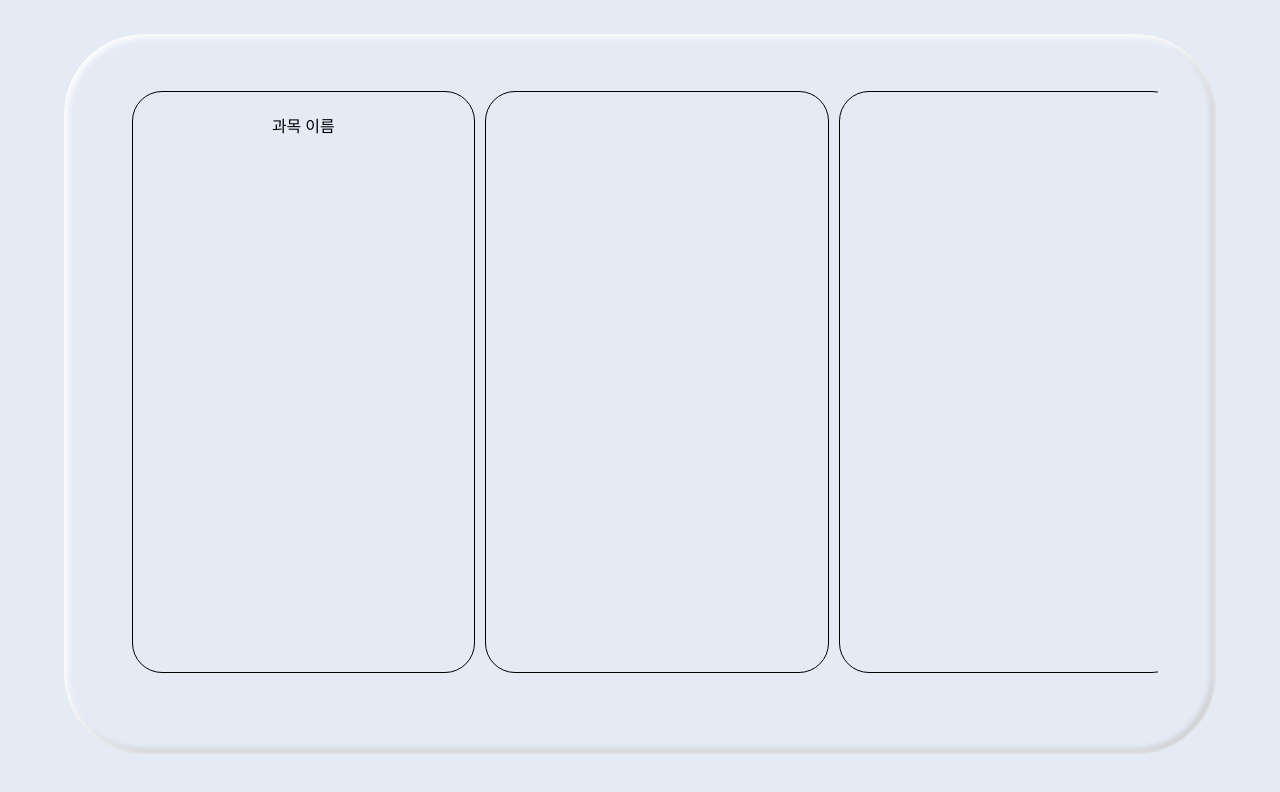
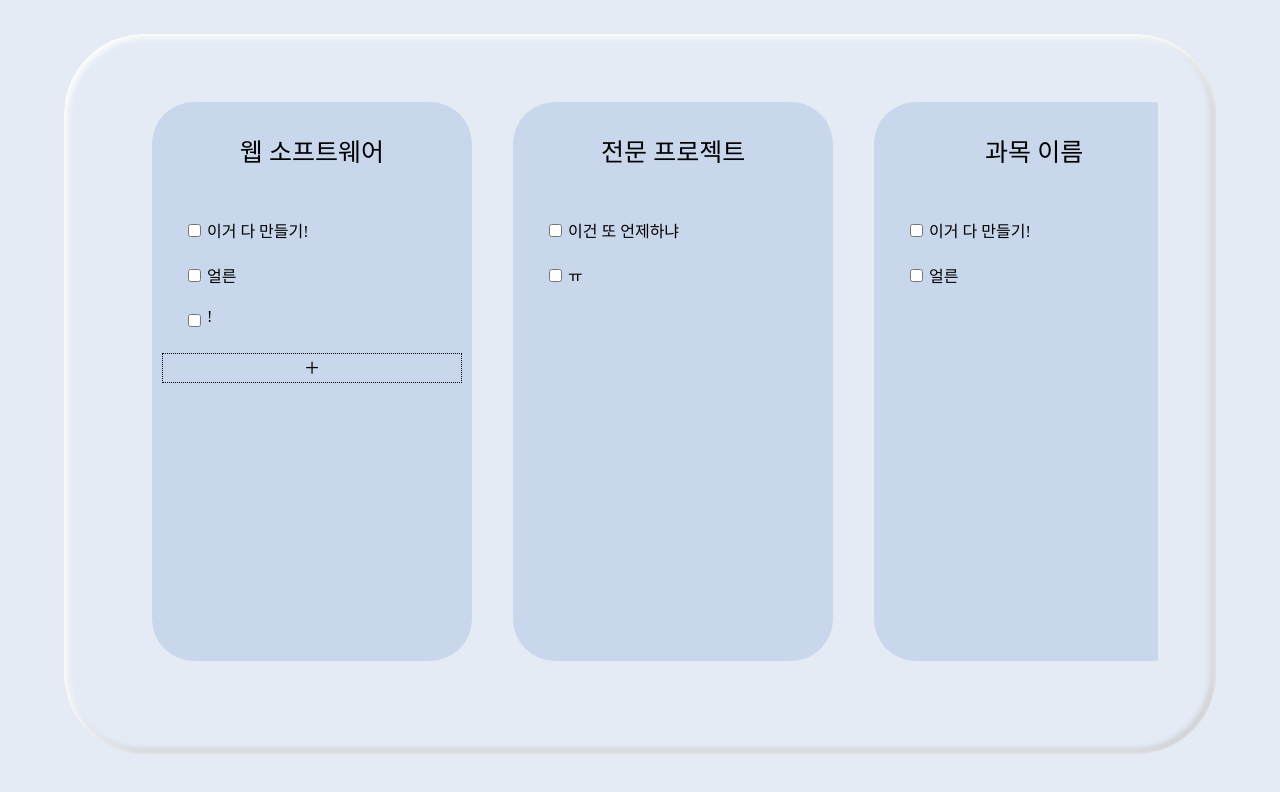
Before and after one commit to WebTeam-CBNU/Web_Programming, a plain HTML site: page src/html/homeworklist.html in a window 1280 px wide. Drawn offline with Linux system fonts and the light colour scheme.

Commit message:
살려줘

```diff
--- a/src/html/homeworklist.html
+++ b/src/html/homeworklist.html
@@ -11,20 +11,71 @@
     <body>
         <div id="box" class="box">
             <div class="rowscroll">
-                <div class="list-item">
-                    <div>과목 이름</div>
+                <div class="subject-block">
+                    <div class="subject-title">웹 소프트웨어</div>
+                    <div  id="subject1">
+                        <div class="homework">
+                            <input type='checkbox' name='subject1' value='homework1' style="margin:6px;"/>
+                            <p>이거 다 만들기!</p>
+                        </div>
+                        <div class="homework">
+                            <input type='checkbox' name='subject1' value='homework2' style="margin:6px;"/>
+                            <p>얼른</p>
+                        </div>
+                        <div class="homework">
+                            <input type='checkbox' name='subject1' value='homework2' style="margin:6px;"/>
+                            <p>!</p>
+                        </div>
+                    </div>
+                    <div class="add-homework" onclick="createHomework()">+</div>
                 </div>
-                <div class="list-item"></div>
-                <div class="list-item"></div>
-                <div class="list-item"></div>
-                <div class="list-item"></div>
-                <div class="list-item"></div>
-                <div class="list-item"></div>
-                <div class="list-item"></div>
-                <div class="list-item"></div>
+                <div class="subject-block">
+                    <div class="subject-title">전문 프로젝트</div>
+                    <div class="homework">
+                        <input type='checkbox' name='subject1' value='homework1' style="margin:6px;"/>
+                        <p>이건 또 언제하냐</p>
+                    </div>
+                    <div class="homework">
+                        <input type='checkbox' name='subject1' value='homework2' style="margin:6px;"/>
+                        <p>ㅠ</p>
+                    </div>
+                </div>
+                <div class="subject-block">
+                    <div class="subject-title">과목 이름</div>
+                    <div class="homework">
+                        <input type='checkbox' name='subject1' value='homework1' style="margin:6px;"/>
+                        <p>이거 다 만들기!</p>
+                    </div>
+                    <div class="homework">
+                        <input type='checkbox' name='subject1' value='homework2' style="margin:6px;"/>
+                        <p>얼른</p>
+                    </div>
+                </div>
+                <div class="subject-block">
+                    <div class="subject-title">과목 이름</div>
+                    <div class="homework">
+                        <input type='checkbox' name='subject1' value='homework1' style="margin:6px;"/>
+                        <p>이거 다 만들기!</p>
+                    </div>
+                    <div class="homework">
+                        <input type='checkbox' name='subject1' value='homework2' style="margin:6px;"/>
+                        <p>얼른</p>
+                    </div>
+                </div>
+                <div class="subject-block">
+                    <div class="subject-title">과목 이름</div>
+                    <div class="homework">
+                        <input type='checkbox' name='subject1' value='homework1' style="margin:6px;"/>
+                        <p>이거 다 만들기!</p>
+                    </div>
+                    <div class="homework">
+                        <input type='checkbox' name='subject1' value='homework2' style="margin:6px;"/>
+                        <p>얼른</p>
+                    </div>
+                </div>
             </div>
 
         </div>
-    <script src="../js/todaylist.js"></script>
+    <script src="../js/homeworklist.js"></script>
     </body>
 </html>
--- a/src/js/homeworklist.js
+++ b/src/js/homeworklist.js
@@ -0,0 +1,23 @@
+
+
+//체크리스트 만드는 함수
+function createHomework() {
+    const newHomework = document.createElement('div');
+
+    const subjectArray = ["subject1, subject2"];
+
+    // test 줄입니다
+    let testElement = Array.from(document.querySelectorAll(`homework`))
+    let fuck = document.getElementsByClassName("add-homework")[0]
+    fuck.innerHTML = testElement.length
+
+    newHomework.setAttribute("class", "homework");
+    // 1. 몇번째 child인지 알 수 있는 방법 찾기
+    // 2. 몇번째 차일드인지 저장하는 변수 구현
+    // 3. 그 변수를 밑에 subjectArray에 적용
+
+    newHomework.innerHTML =
+          `<input type='checkbox' name='${subjectArray[0]}' value='homework1' style='margin:6px;'/><p>새로운 과제~</p>`;
+    // 4. <body>에 1에서 만든 <div> element 붙이기
+    document.getElementById("subject1").appendChild(newHomework);
+  }
--- a/src/style/homeworklist.css
+++ b/src/style/homeworklist.css
@@ -11,19 +11,42 @@
     display: none; /* Chrome, Safari, Opera*/
 }
 
-.list-item {
+.subject-block {
     flex: 0 0 auto;
     width: 300px;
     height: 89%;
-    border-radius: 30px;
-    border:1px solid;
-    margin-left: 10px;
-    padding:2%;
+    border-radius: 42px;
+    margin:1%;
+    padding:1%;
+    margin-left: 30px;
+    text-align: left;
+    background-color: #C8D7EB;
     display: inline-block;
   }
 
   .subject-title{
+      display: block;
+      text-align: center;
+      font-size: 25px;
+      margin-top: 20px;
+      margin-bottom: 50px;
+  }
 
-      height: 50px;
-      width:130px;
+  .homework{
+      display: flex;
+      margin:20px;
   }
+
+  .add-homework{
+    display: block;
+    text-align: center;
+    font-size: 25px;
+    margin-top: 20px;
+    margin-bottom: 50px;
+    border: 1px dotted;
+  }
+
+p {
+    margin-block-start: 0em;
+    margin-block-end: 0em;
+}
```
